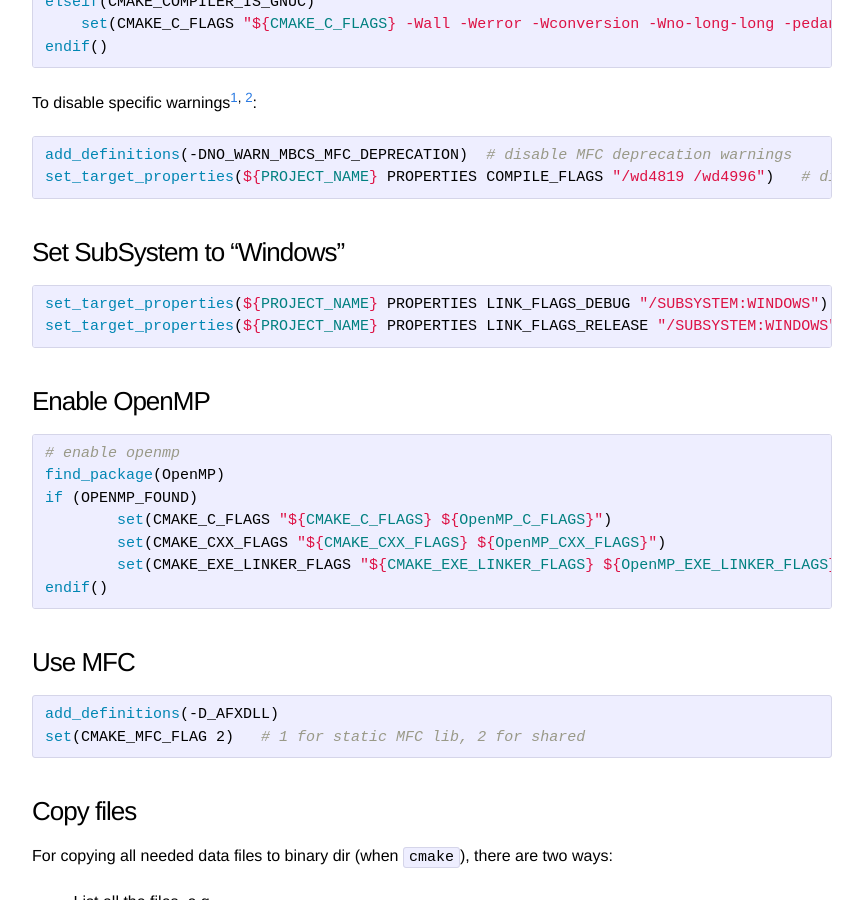
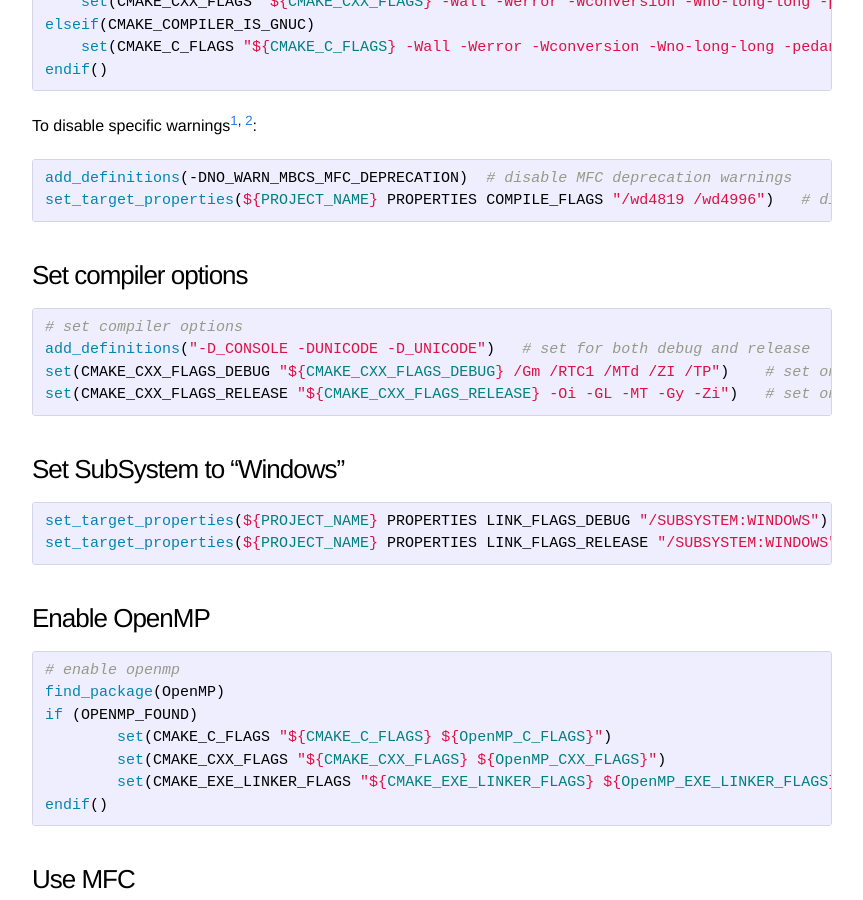
Before and after one commit to blog-ythu/blog-ythu.github.io, a Jekyll site: the page built from _posts/2014-09-25-CMake-sumup.md, in a window 1280 px wide and 900 px high, scrolled down 3485 px. Shown: the whole window, without its empty margins (208-1071 px from the left). Built offline with Jekyll 4.4.1, drawn with Linux system fonts in a browser that asks for light colours; nearby versions of some CDN libraries; Markdown is read by kramdown in place of the engine named in the settings; comment, search, counter and statistics services are not loaded; some of the changed text lies outside the part shown.

Commit message:
update post: CMake sumup

````diff
--- a/_posts/2014-09-25-CMake-sumup.md
+++ b/_posts/2014-09-25-CMake-sumup.md
@@ -136,6 +136,14 @@ add_definitions(-DNO_WARN_MBCS_MFC_DEPRECATION)  # disable MFC deprecation warni
 set_target_properties(${PROJECT_NAME} PROPERTIES COMPILE_FLAGS "/wd4819 /wd4996")   # disable warining C4819 and C4996
 ```
 
+### Set compiler options
+```cmake
+# set compiler options
+add_definitions("-D_CONSOLE -DUNICODE -D_UNICODE")   # set for both debug and release
+set(CMAKE_CXX_FLAGS_DEBUG "${CMAKE_CXX_FLAGS_DEBUG} /Gm /RTC1 /MTd /ZI /TP")    # set only for debug mode
+set(CMAKE_CXX_FLAGS_RELEASE "${CMAKE_CXX_FLAGS_RELEASE} -Oi -GL -MT -Gy -Zi")   # set only for release mode
+```
+
 ### Set SubSystem to "Windows"
 ```cmake
 set_target_properties(${PROJECT_NAME} PROPERTIES LINK_FLAGS_DEBUG "/SUBSYSTEM:WINDOWS")
````
